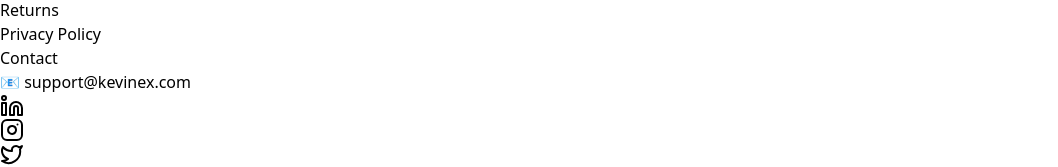
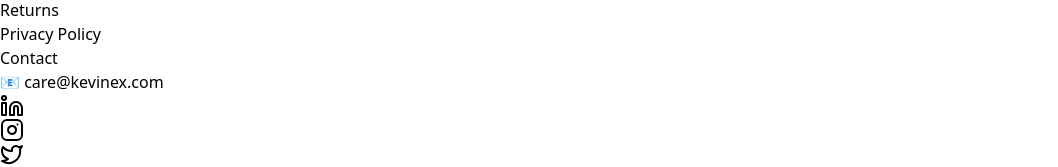
Before and after one commit to Syed-Malik-Faraz/Kevinex, a React (Vite) app in the folder Frontend/: page /About in a window 1280 px wide. Shown: the part 2017-2184 px from the top of the page, without its empty margins (0-1058 px from the left). Built offline with nearby package versions, Linux system fonts and the light colour scheme; no server answers.

Commit message:
Fixing SingleProduct page with review functionality, cart integration

```diff
--- a/Frontend/src/components/Footer.jsx
+++ b/Frontend/src/components/Footer.jsx
@@ -68,7 +68,7 @@ export default function Footer() {
         <div>
           <h3 className="text-white font-semibold mb-4 text-lg">Contact</h3>
           {/* <p className="text-sm mb-2">📍 India</p> */}
-          <p className="text-sm mb-2">📧 support@kevinex.com</p>
+          <p className="text-sm mb-2">📧 care@kevinex.com</p>
           {/* <p className="text-sm">📞 +91 01234 56789</p> */}
 
           {/* Social Icons */}
--- a/Frontend/src/pages/AboutUs.jsx
+++ b/Frontend/src/pages/AboutUs.jsx
@@ -49,7 +49,7 @@ const AboutUs = () => {
       <motion.img
         src="/heroimage.jpg"
         alt="Kevinex Business"
-        className="mt-12 rounded-xl shadow-xl w-full max-w-3xl"
+        className="mt-12 shadow-xl w-full max-w-3xl rounded-full"
         initial={{ scale: 0.9, opacity: 0 }}
         whileInView={{ scale: 1, opacity: 1 }}
         viewport={{ once: true }}
--- a/Frontend/src/pages/SingleProduct.jsx
+++ b/Frontend/src/pages/SingleProduct.jsx
@@ -276,7 +276,7 @@ export default function SingleProduct() {
                   <p className="text-4xl font-black text-gray-900 flex items-baseline gap-2">
                     ₹{product.price.toLocaleString()}
                     <span className="text-sm text-gray-400 line-through font-medium uppercase tracking-tighter">
-                      ₹{(product.price * 1.2).toLocaleString()}
+                      {/* ₹{(product.price * 1.2).toLocaleString()} */}
                     </span>
                   </p>
                 </div>
```
